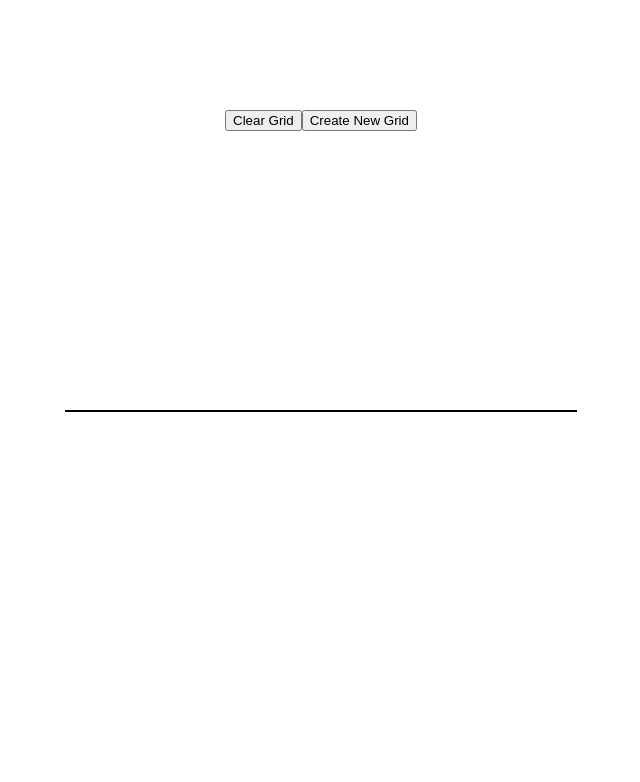
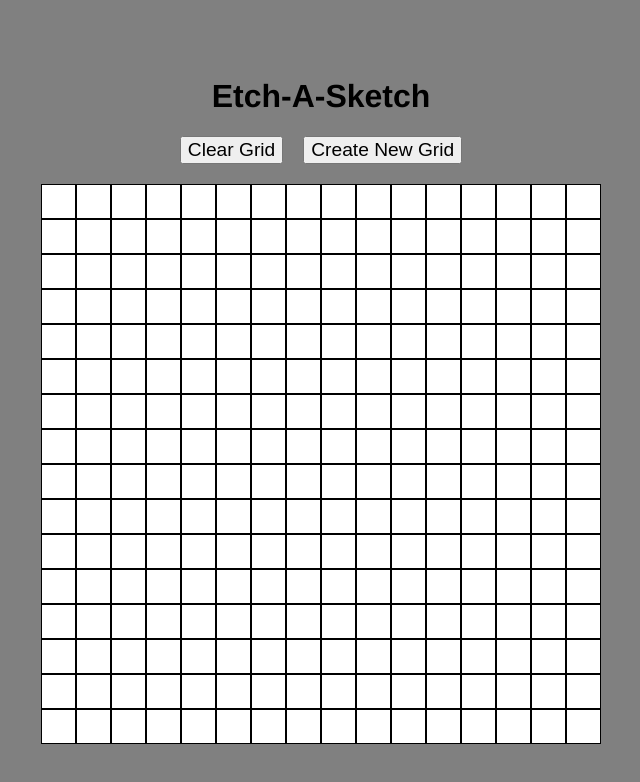
Before and after one commit to rjarrin/etch-a-sketch, a plain HTML site: page index.html in a window 1280 px wide. Shown: the whole page, without its empty margins (319-959 px from the left). Drawn offline with Linux system fonts and the light colour scheme.

Commit message:
Fixed grid overflow + added title header

```diff
--- a/css/style.css
+++ b/css/style.css
@@ -2,8 +2,8 @@
   /* border: 1px solid black; */
   display: flex;
   flex-wrap: wrap;
-  justify-content: center;
-  align-items: center;
+  /* justify-content: center;
+  align-items: center; */
   width: 560px;
   height: 560px;
   margin: 0 auto;
@@ -16,20 +16,31 @@ body {
   height: 100vh;
   margin: 0;
   flex-direction: column;
+  background-color: gray;
 }
 
 .grid-row {
   display: flex;
+  background-color: white;
 }
 
 .grid-square {
-  /* width: 40px;
-  height: 40px;  */
   border: 1px solid #000;
+  box-sizing: border-box;
 }
 
 .button-container {
   display: flex;
   justify-content: space-evenly;
   align-items: center;
+  margin-bottom: 20px;
 }
+
+.button-container button {
+  font-size: larger;
+  margin: auto 10px;
+}
+
+h1 {
+  font-family: 'Franklin Gothic Medium', 'Arial Narrow', Arial, sans-serif;
+}
--- a/index.html
+++ b/index.html
@@ -7,6 +7,7 @@
     <link rel="stylesheet" href="css/style.css">
 </head>
 <body>
+    <h1>Etch-A-Sketch</h1>
     <div class="button-container">
         <button id="Clear Grid" onclick="clearGrid()">Clear Grid</button>
         <button id="Create New Grid" onclick="createNewGrid()">Create New Grid</button>
--- a/js/javascript.js
+++ b/js/javascript.js
@@ -66,24 +66,7 @@ function generateGrid(size) {
 // Identify the grid's container element
 let container = document.querySelector(".container");
 
-// Reference grid dimensions (to be changed for UI later)
+// Reference grid dimensions
 let gridDim = 16;
 
-// Create grid according to grid dimensions
-for (let i = 0; i < gridDim; i++) {
-    // Prepare row
-    const row = document.createElement('div');
-    row.classList.add("grid-row");
-    // Iterate through row's columns
-    for (let j = 0; j < gridDim; j++) {
-        // Prepare square
-        const square = document.createElement('div');
-        square.classList.add("grid-square");
-        // Change-color-on-hover functionality
-        square.addEventListener("mouseover", function() {
-            square.style.backgroundColor = getRandomColor();
-        });
-        row.append(square);
-    }
-    container.appendChild(row);
-}
+generateGrid(gridDim);
```
